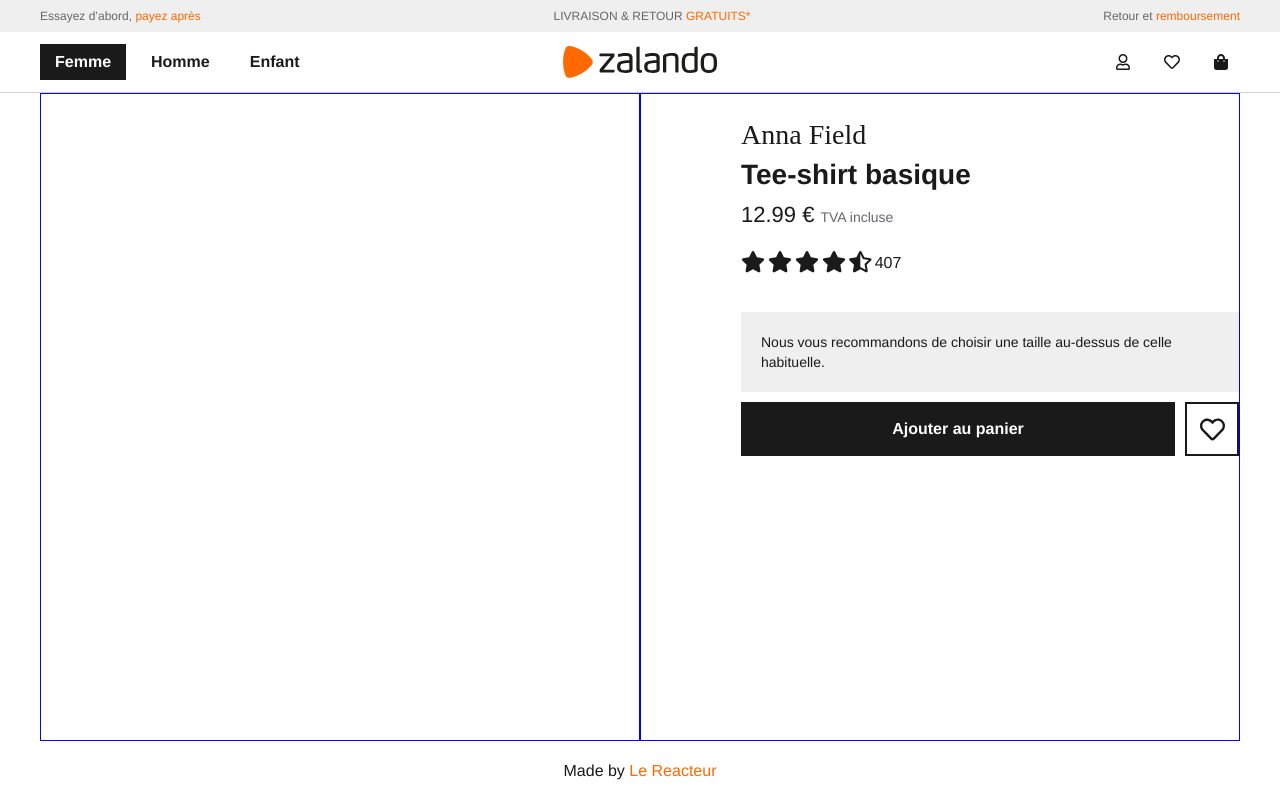
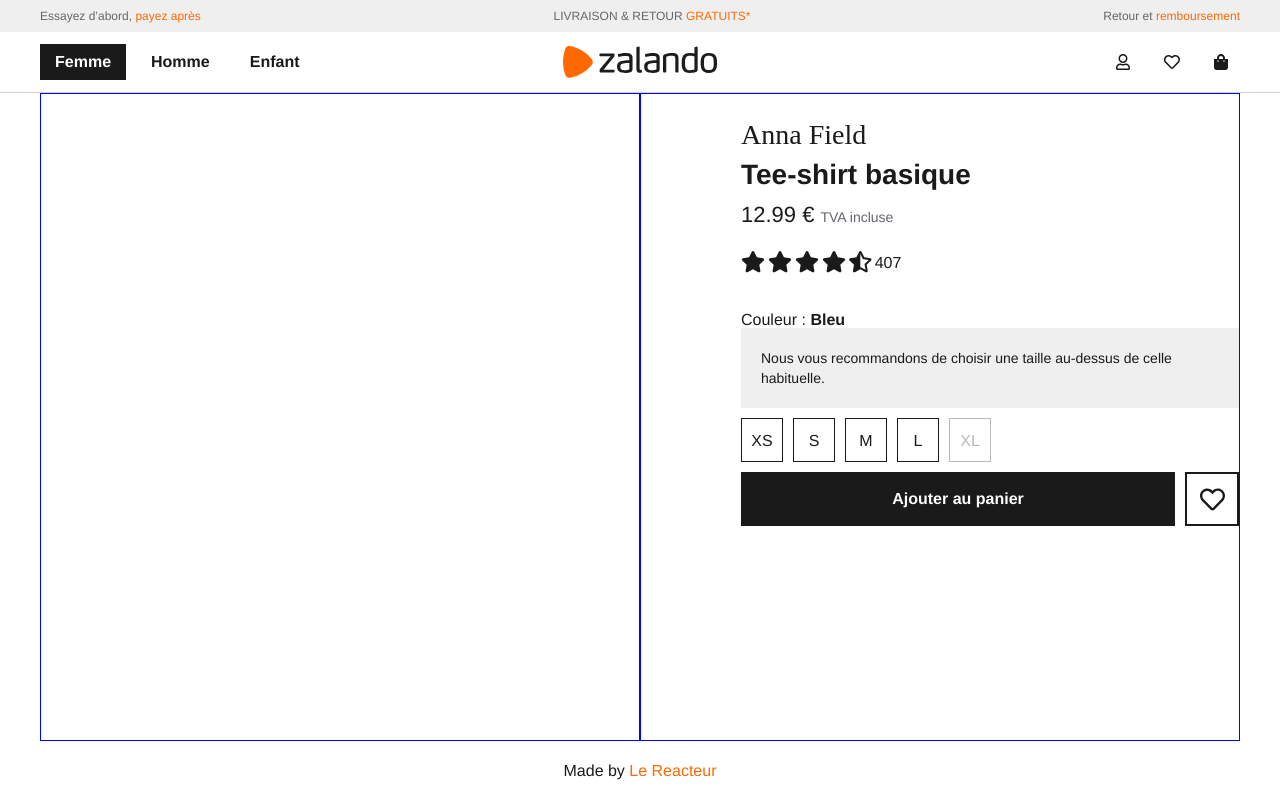
Before and after one commit to Hitman7701/zalando-demo, a Vue app: page / in a window 1280 px wide. Built offline with nearby package versions, Linux system fonts and the light colour scheme.

Commit message:
add sizes

```diff
--- a/src/App.vue
+++ b/src/App.vue
@@ -2,7 +2,12 @@
 import Header from './components/Header.vue'
 import Footer from './components/Footer.vue'
 import Details from './components/Details.vue'
-import productInfo from './assets/data.json'
+import data from './assets/data.json'
+import { reactive, ref } from 'vue'
+
+const productInfo = reactive(data)
+
+const selectedVariant = ref(data.variants[0])
 </script>
 
 <template>
@@ -11,7 +16,7 @@
     <div class="container">
       <div></div>
       <div>
-        <Details :productInfo="productInfo" />
+        <Details :productInfo="productInfo" :selectedVariant="selectedVariant" />
         <!--  -->
       </div>
     </div>
--- a/src/components/Details.vue
+++ b/src/components/Details.vue
@@ -1,6 +1,10 @@
 <script setup>
 const props = defineProps({
   productInfo: {
+    type: Object,
+    required: true,
+  },
+  selectedVariant: {
     type: Object,
     required: true,
   },
@@ -21,9 +25,20 @@
 
       <span>{{ productInfo.rate }}</span>
     </div>
+
+    <p>
+      Couleur : <span class="selectedColor"> {{ selectedVariant.color }}</span>
+    </p>
+
     <p class="advise">
       Nous vous recommandons de choisir une taille au-dessus de celle habituelle.
     </p>
+
+<div class="sizes-bloc">
+  <div v-for="(quantity, size) in selectedVariant.sizes" :key="size" :class="{outOfStock : quantity === 0}">{{ size }}</div>
+</div>
+
+
     <div class="cart-bloc">
       <button>Ajouter au panier</button>
 
@@ -53,6 +68,10 @@
   margin-right: 3px;
 }
 
+.selectedColor {
+  font-weight: bold;
+}
+
 .advise {
   background-color: #efeff0;
   padding: 20px;
@@ -60,6 +79,26 @@
   line-height: 20px;
   font-weight: lighter;
   margin-bottom: 10px;
+}
+
+.sizes-bloc {
+  display: flex;
+  gap: 10px;
+  margin-bottom: 10px;
+}
+
+.sizes-bloc div {
+  border: 1px solid var(--main-black);
+  height: 40px;
+  width: 40px;
+  display: flex;
+  justify-content: center;
+  align-items: center;
+  padding-top: 2px;
+}
+
+.outOfStock {
+  opacity: 0.3;
 }
 
 .cart-bloc {
```
